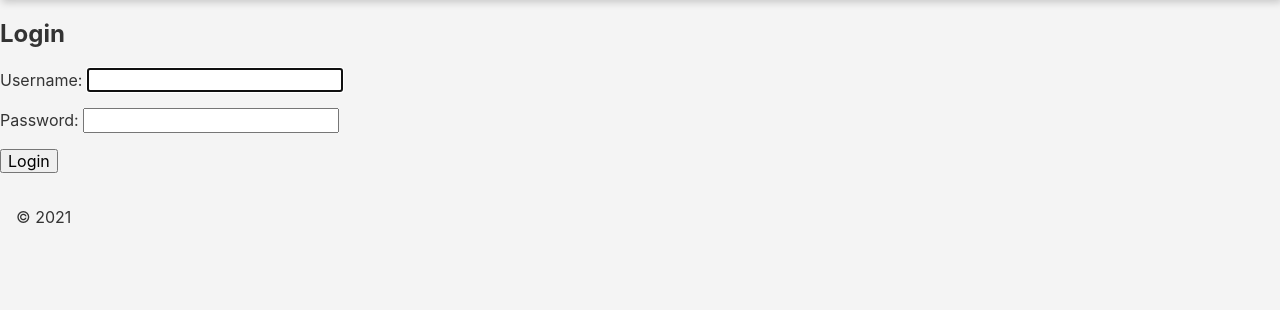
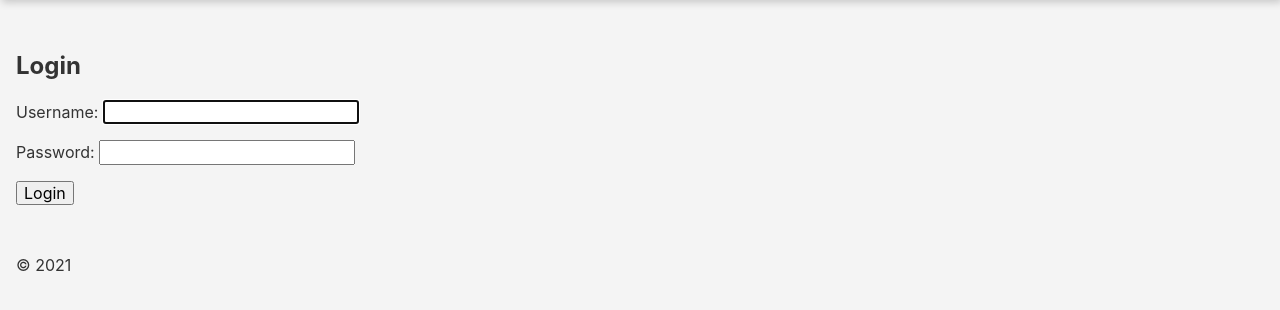
Before and after one commit to soypunk/d6-datapad, a Django app: page /accounts/login/ in a window 1280 px wide. Shown: the part 66-376 px from the top of the page. Run offline with Django 3.2, Linux system fonts and the light colour scheme.

Commit message:
normalize padding

```diff
--- a/d6_datapad/templates/base_generic.html
+++ b/d6_datapad/templates/base_generic.html
@@ -48,7 +48,7 @@
 		</header>
 		{% endblock %}
 		{% block body %}
-		<main role="main">
+		<main role="main" class="pa3">
 			{% block content %}
 			{% endblock %}
 		</main>
```
